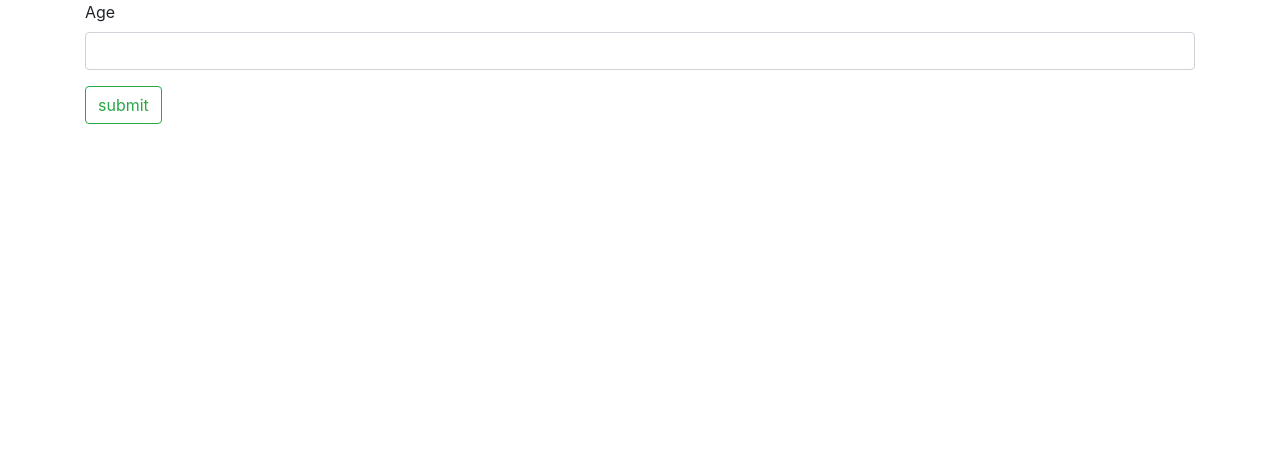
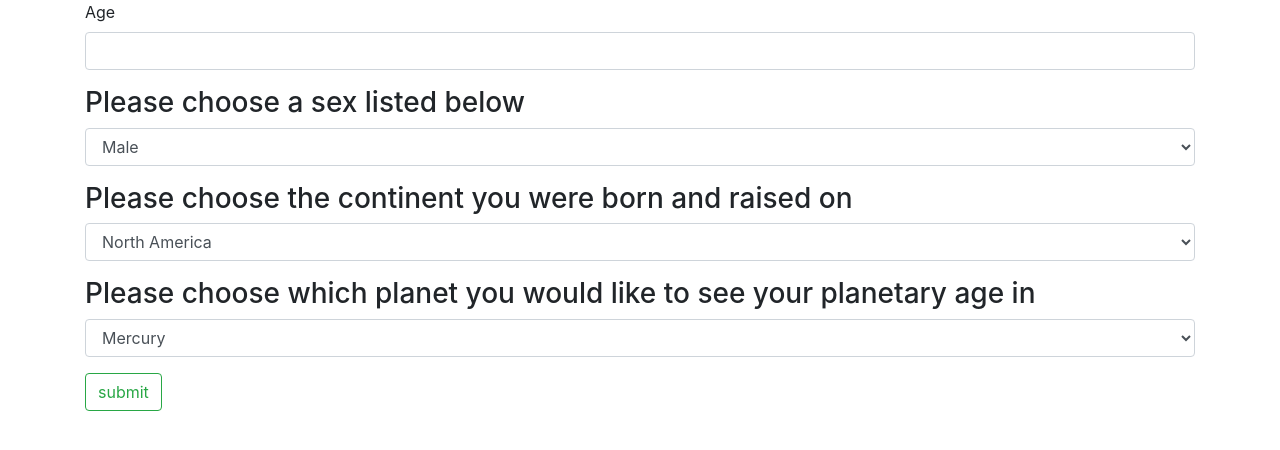
Before and after one commit to austinlandiscode/Week5-Backup, a website built with webpack: page src/index.html in a window 1280 px wide. Built offline with nearby package versions, Linux system fonts and the light colour scheme.

```diff
--- a/package.json
+++ b/package.json
@@ -1,8 +1,8 @@
 {
-  "name": "week5-project",
+  "name": "",
   "version": "1.0.0",
   "description": "",
-  "main": "index.js",
+  "main": "main.js",
   "scripts": {
     "build": "webpack --mode development",
     "start": "npm run build; webpack-dev-server --open --mode development",
--- a/src/index.html
+++ b/src/index.html
@@ -12,6 +12,35 @@
         <label for="age">Age</label>
         <input id="userAge"class="form-control" type="text">
       </div>
+      <div class="form-group">
+        <h3>Please choose a sex listed below</h3>
+        <select class="form-control" id="sex">
+          <option>Male</option>
+          <option>Female</option>
+          <option>Yes</option>
+        </select>
+      </div>
+      <div class="form-group">
+        <h3>Please choose the continent you were born and raised on</h3>
+        <select class="form-control" id="">
+          <option>North America</option>
+          <option>South America</option>
+          <option>Africa</option>
+          <option>Europe</option>
+          <option>Australia</option>
+          <option>Asia</option>
+          <option>Antartica</option>
+        </select>
+      </div>
+      <div class="form-group">
+        <h3>Please choose which planet you would like to see your planetary age in</h3>
+        <select class="form-control" id="planet">
+          <option>Mercury</option>
+          <option>Venus</option>
+          <option>Mars</option>
+          <option>Jupiter</option>
+        </select>
+      </div>
       <button class="btn btn-outline-success">submit</button>
     </form>
   </div>
--- a/src/main.js
+++ b/src/main.js
@@ -5,12 +5,16 @@
 import 'bootstrap/dist/css/bootstrap.min.css';
 import './css/styles.css';
 
-$("#planetVariables").submit(function() {
-  let age = parseInt($('#userAge').val());
-  let sex = $('#userSex').val();
-  let continent = $('#userContinent').val();
-  let planet = $('#userPlanet').val();
-
+$(document).ready(function() {
+  $("#planetVariables").submit(function() {
+    event.preventDefault();
+    debugger;
+    let age = parseInt($('#userAge').val());
+    let sex = $('#userSex').val();
+    let continent = $('#userContinent').val();
+    let planet = $('#userPlanet').val();
+  });
+});
 
   let ageCalculator = new Calculator(age,sex,continent,planet);
 
@@ -21,4 +25,3 @@
 
   yearsCalculator.CheckYearsLeft(this.planetYearsLeft);
   $('#output2').text(`You are ${age} on earth, and ${this.planetYears} on ${planet}. But you have ${this.planetYearsLeft} on ${planet}`);
-});
```
Also changed, not shown: README.md.
